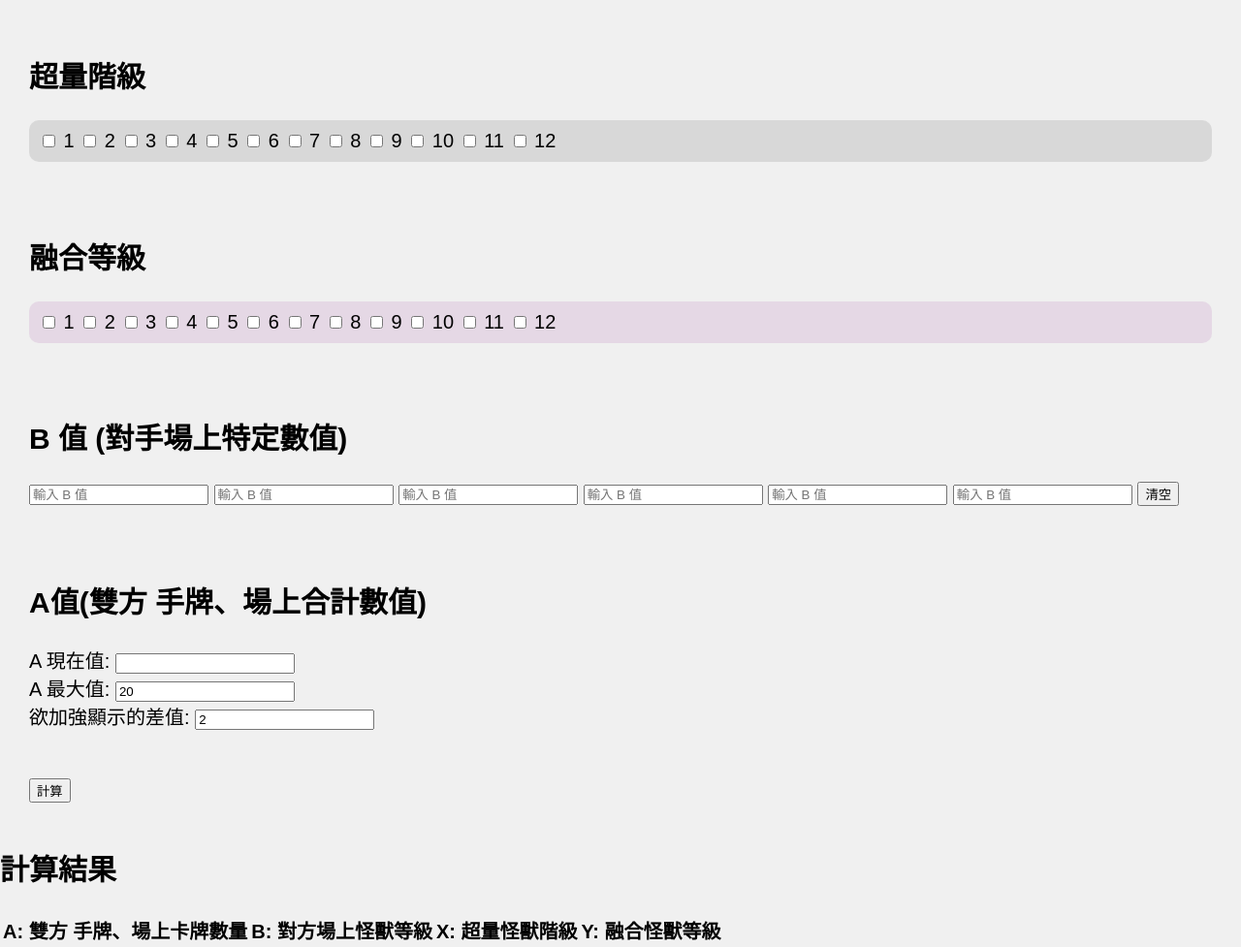
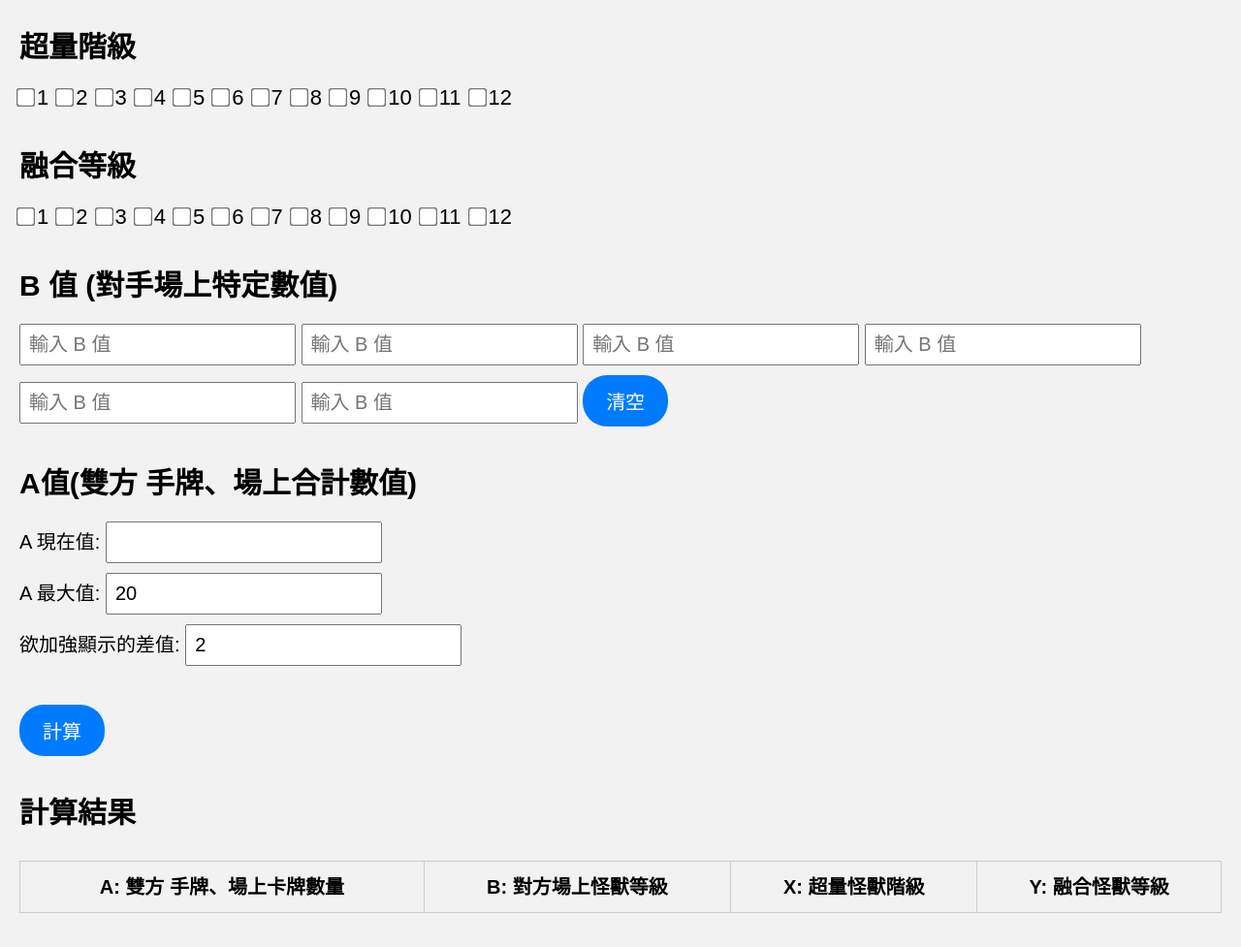
Before and after one commit to Takina4445/Simultaneous-Equation-Cannons, a plain HTML site: page index.html in a window 1280 px wide. Shown: the whole page at 97% size. Drawn offline with Linux system fonts and the light colour scheme.

Commit message:
Update styles.css

```diff
--- a/styles.css
+++ b/styles.css
@@ -1,38 +1,84 @@
-/* General styles */
 body {
     font-family: Arial, sans-serif;
+    margin: 20px;
     font-size: 20px;
-    background-color: #f0f0f0;
-    margin: 0;
-    padding: 0;
+    line-height: 1.6;
+    background-color: #f2f2f2; /* 背景設定為淡灰色 */
 }
 
 .block {
-    padding: 20px;
-    margin: 10px;
-    border-radius: 10px;
+    margin-bottom: 30px;
 }
 
-/* Specific backgrounds for sections */
-#x-values {
-    background-color: rgba(0, 0, 0, 0.1);
-    padding: 10px;
-    border-radius: 10px;
+.block h2 {
+    margin-bottom: 10px;
 }
 
-#y-values {
-    background-color: rgba(128, 0, 128, 0.1);
-    padding: 10px;
-    border-radius: 10px;
+input, button {
+    font-size: 20px;
+    margin: 5px 0;
+    padding: 8px;
 }
 
-/* Responsive design */
+button {
+    padding: 12px 24px;
+    cursor: pointer;
+    border: none;
+    border-radius: 25px; /* 圓角按鈕 */
+    background-color: #007BFF;
+    color: white;
+    transition: background-color 0.3s ease;
+}
+
+button:hover {
+    background-color: #0056b3;
+}
+
+#x-values, #y-values {
+    display: flex;
+    flex-wrap: wrap; /* 支援響應式布局 */
+    gap: 10px; /* 增加間距 */
+}
+
+#x-values label, #y-values label {
+    display: flex;
+    align-items: center;
+    gap: 5px;
+    font-size: 22px; /* 調整文字大小 */
+}
+
+#x-values input, #y-values input {
+    transform: scale(1.5); /* 增加核選方塊大小 */
+}
+
 @media (max-width: 768px) {
     body {
-        font-size: 16px;
+        font-size: 16px; /* 手機端文字縮小 */
     }
 
-    .block {
-        margin: 5px;
+    button {
+        font-size: 18px;
+        padding: 10px 20px;
+    }
+
+    #x-values, #y-values {
+        flex-direction: column; /* 手機端排列方式改為垂直 */
     }
 }
+
+.result table {
+    width: 100%;
+    border-collapse: collapse;
+    margin-top: 20px;
+}
+
+.result th, .result td {
+    border: 1px solid #ccc;
+    padding: 10px;
+    text-align: center;
+}
+
+.result .highlight {
+    color: red;
+    font-weight: bold;
+}
```
